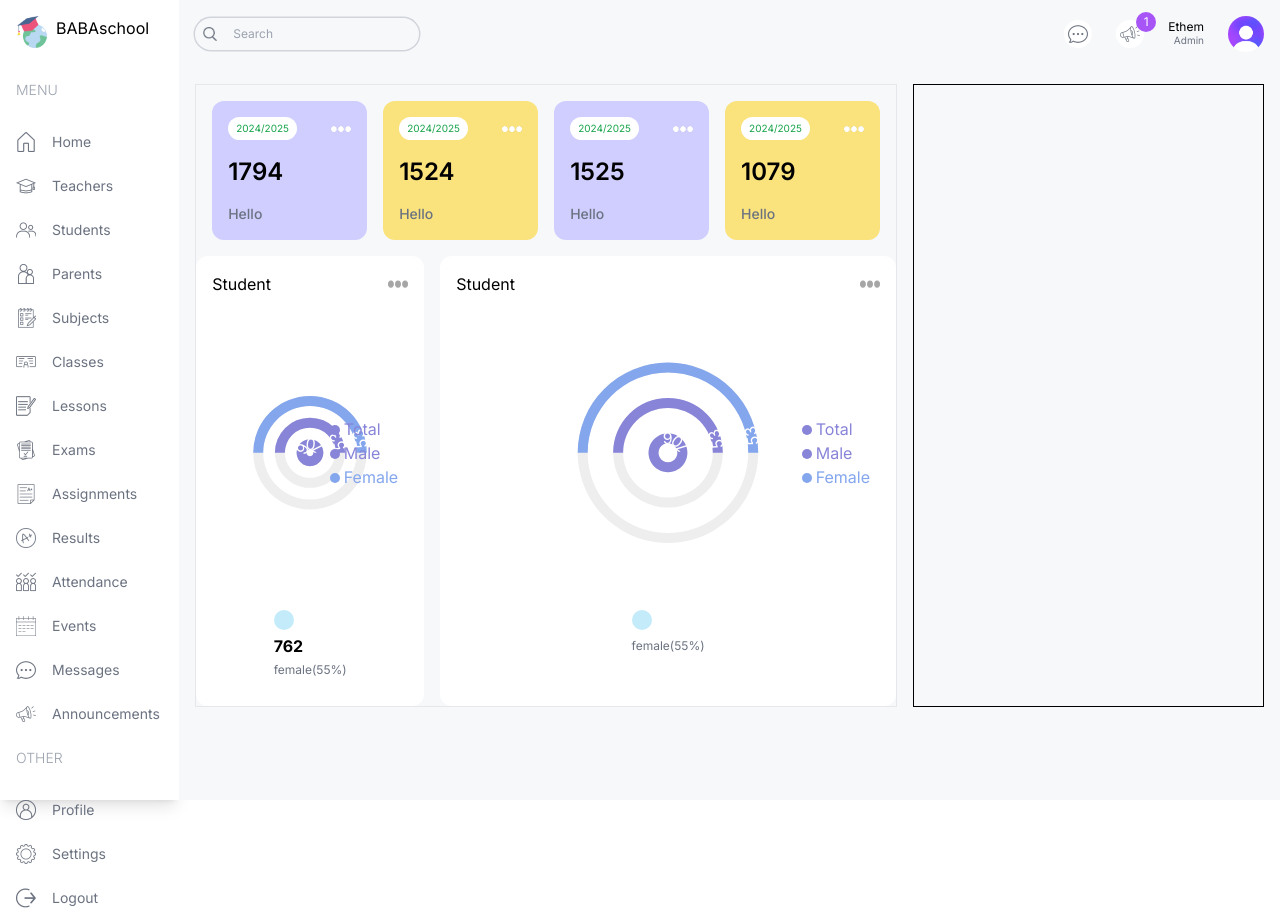
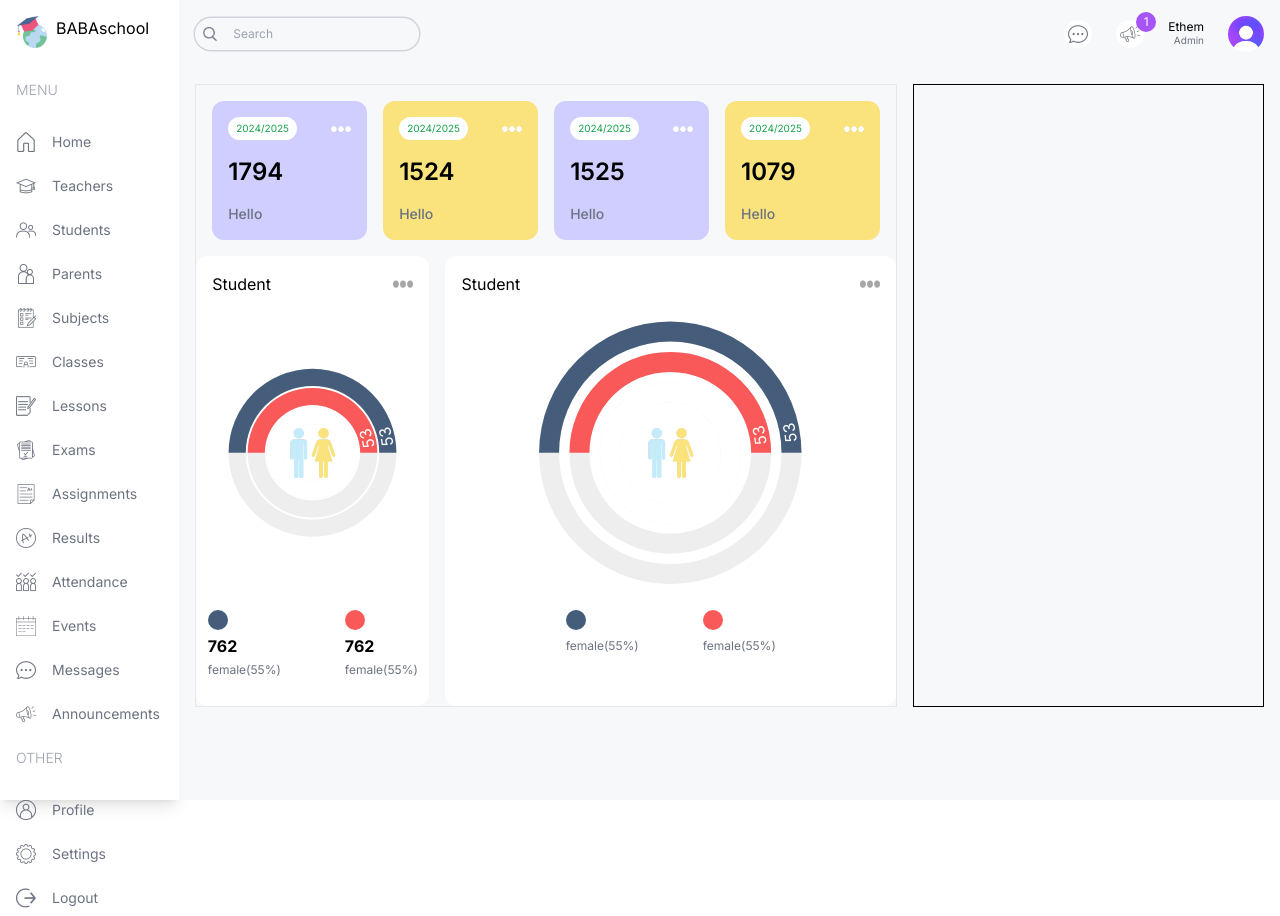
Before and after one commit to BabaVo55/Education---Web, a Next.js app: page /admin in a window 1280 px wide. Built offline with nearby package versions, Linux system fonts and the light colour scheme.

Commit message:
-translate x & y axis

```diff
--- a/src/components/CountChart.tsx
+++ b/src/components/CountChart.tsx
@@ -8,19 +8,19 @@
     name: 'Total',
     count: 106,
     // pv: 2400,
-    fill: '#8884d8',
+    fill: 'white',
   },
   {
     name: 'Male',
     count: 53,
     // pv: 2400,
-    fill: '#8884d8',
+    fill: '#f95959',
   },
   {
     name: 'Female',
     count: 53,
     // pv: 4567,
-    fill: '#83a6ed',
+    fill: '#455d7a',
   }
 ];
 
@@ -41,9 +41,9 @@
             <Image src="/moreDark.png" alt="" width={20} height={20} />
         </div>
         {/* CHART */}
-        <div className="w-full h-[75%]">
+        <div className="w-full h-[75%] relative">
             <ResponsiveContainer width="100%" height="100%">
-                <RadialBarChart cx="50%" cy="50%" innerRadius="10%" outerRadius="80%" barSize={10} data={data}>
+                <RadialBarChart cx="50%" cy="50%" innerRadius="40%" outerRadius="100%" barSize={20} data={data}>
                   <RadialBar
                     label={{ position: 'insideStart', fill: '#fff' }}
                     background
@@ -52,14 +52,21 @@
                     // clockWise
                     // minAngle={60}
                   />
-                  <Legend iconSize={10} layout="vertical" verticalAlign="middle" wrapperStyle={style} />
+                  {/* <Legend iconSize={10} layout="vertical" verticalAlign="middle" wrapperStyle={style} /> */}
                 </RadialBarChart>
             </ResponsiveContainer>
+
+            <Image src='/maleFemale.png' alt='' height={50} width={50} className='absolute top-1/2 left-1/2 -translate-x-1/2 -translate-y-1/2'/>
         </div>
         {/* BOTTOM */}
         <div className="flex justify-center gap-16">
             <div className='flex flex-col gap-1'>
-                <div className="w-5 h-5 bg-ethemSky rounded-full"></div>
+                <div className="w-5 h-5 bg-ethemNavy rounded-full"></div>
+                <h1 className='font-bold'>{count}</h1>
+                <h2 className='text-xs text-gray-500'>{genderResult}(55%)</h2>
+            </div>
+            <div className='flex flex-col gap-1'>
+                <div className="w-5 h-5 bg-ethemRed rounded-full"></div>
                 <h1 className='font-bold'>{count}</h1>
                 <h2 className='text-xs text-gray-500'>{genderResult}(55%)</h2>
             </div>
--- a/tailwind.config.ts
+++ b/tailwind.config.ts
@@ -19,7 +19,9 @@
         ethemPurple: '#CFCEFF',
         ethemPurpleLight: '#f1f0ff',
         ethemYellow: '#FAE27C',
-        ethemYellowLight: "#FEFCE8"
+        ethemYellowLight: "#FEFCE8",
+        ethemNavy: '#455d7a',
+        ethemRed: '#f95959'
       }
     },
   },
```
